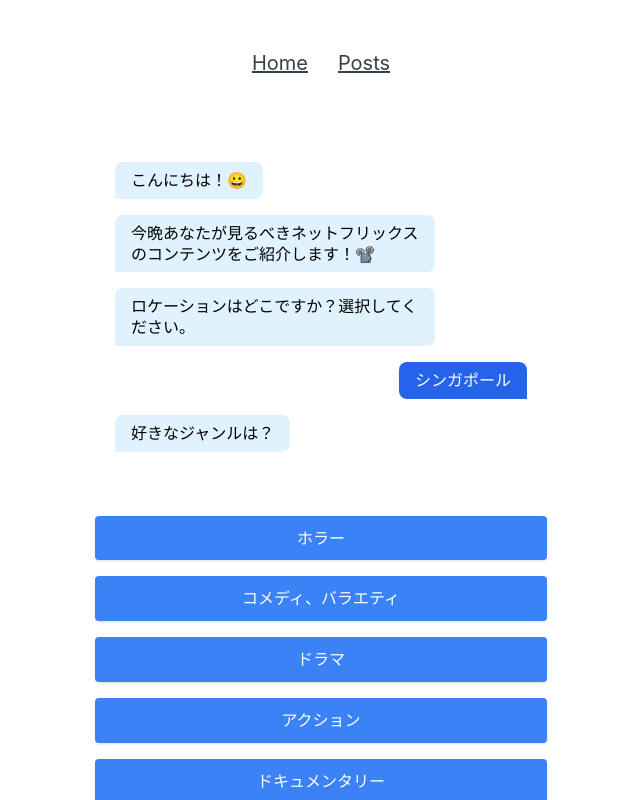
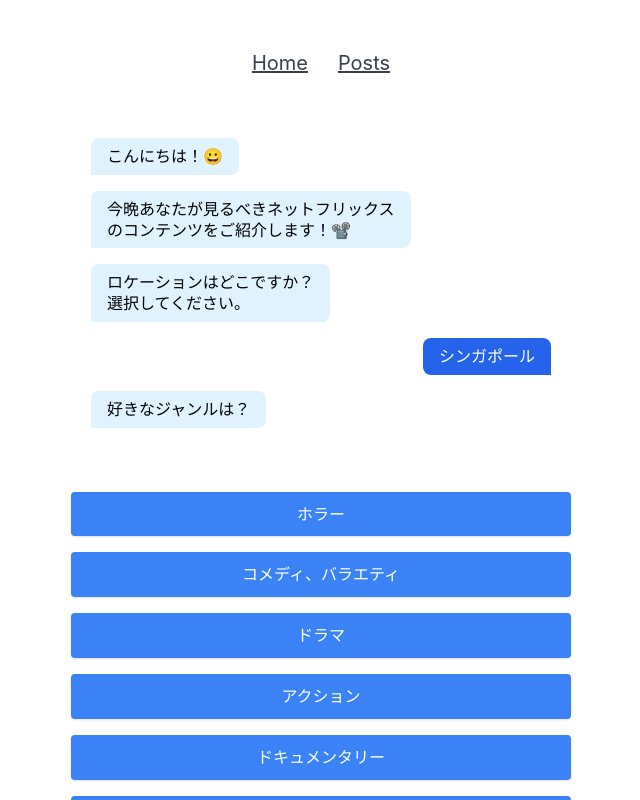
Before and after one commit to natsumi-h/microcms, a Next.js app: page /chatgpt in a window 1280 px wide. Both pictures are taken after a click on the button "シンガポール". Shown: the top 800 px of the page, without its empty margins (319-959 px from the left). Built offline with nearby package versions, Linux system fonts and the light colour scheme; no server answers.

Commit message:
minor refactor

```diff
--- a/components/chatgpt/Chat.tsx
+++ b/components/chatgpt/Chat.tsx
@@ -24,7 +24,7 @@
   };
 
   return (
-    <div className="flex-1 p:2 sm:p-6 justify-between flex flex-col min-h-full">
+    <div className="flex-1  justify-between flex flex-col min-h-full">
       <ChatsComponent props={props}></ChatsComponent>
       <OptionsComponent props={props}></OptionsComponent>
     </div>
--- a/components/chatgpt/ChatsComponent.tsx
+++ b/components/chatgpt/ChatsComponent.tsx
@@ -39,7 +39,18 @@
                   <div>
                     <span className="px-4 py-2 rounded-lg inline-block rounded-bl-none bg-sky-100 text-black font-sans">
                       {parsedText(chat.text)}
-                      {/* {chat.text} */}
+                    </span>
+                  </div>
+                </div>
+              </div>
+            </div>
+          ) : chat.type === "answer" ? (
+            <div className="chat-message" key={chat.text}>
+              <div className="flex items-end justify-end">
+                <div className="flex flex-col space-y-2 text-s max-w-xs mx-2 order-1 items-end">
+                  <div>
+                    <span className="px-4 py-2 rounded-lg inline-block rounded-br-none bg-blue-600 text-white font-sans ">
+                      {chat.text}
                     </span>
                   </div>
                 </div>
@@ -47,11 +58,11 @@
             </div>
           ) : (
             <div className="chat-message" key={chat.text}>
-              <div className="flex items-end justify-end">
-                <div className="flex flex-col space-y-2 text-s max-w-xs mx-2 order-1 items-end">
+              <div className="flex items-end">
+                <div className="flex flex-col space-y-2 text-s max-w-full mx-2 order-2 items-start">
                   <div>
-                    <span className="px-4 py-2 rounded-lg inline-block rounded-br-none bg-blue-600 text-white font-sans ">
-                      {chat.text}
+                    <span className="px-4 py-2 rounded-lg inline-block rounded-bl-none bg-sky-100 text-black font-sans">
+                      {parsedText(chat.text)}
                     </span>
                   </div>
                 </div>
--- a/components/chatgpt/OptionsComponent.tsx
+++ b/components/chatgpt/OptionsComponent.tsx
@@ -76,7 +76,7 @@
     event.preventDefault();
     const chatObj = {
       type: "answer",
-      text: textArea,
+      text: textArea ? textArea : "とくになし",
     };
 
     //   回答を保存する
@@ -126,7 +126,7 @@
     const data = await res.json();
     const answer = data && data.choices[0].message.content;
     const answerObj = answer && {
-      type: "question",
+      type: "output",
       text: answer,
     };
 
--- a/components/chatgpt/chatArray.tsx
+++ b/components/chatgpt/chatArray.tsx
@@ -9,7 +9,7 @@
   },
   {
     type: "question",
-    text: "ロケーションはどこですか？選択してください。",
+    text: "ロケーションはどこですか？\n選択してください。",
   },
 ];
 
--- a/components/chatgpt/questionArray.tsx
+++ b/components/chatgpt/questionArray.tsx
@@ -4,5 +4,5 @@
   "どこの国の作品？",
   "今どんな気分？",
   "時間はどのくらいありますか？",
-  "スペシャルリクエストがあれば教えてください",
+  "スペシャルリクエストがあれば教えてください&#x1f4a1;",
 ];
```
